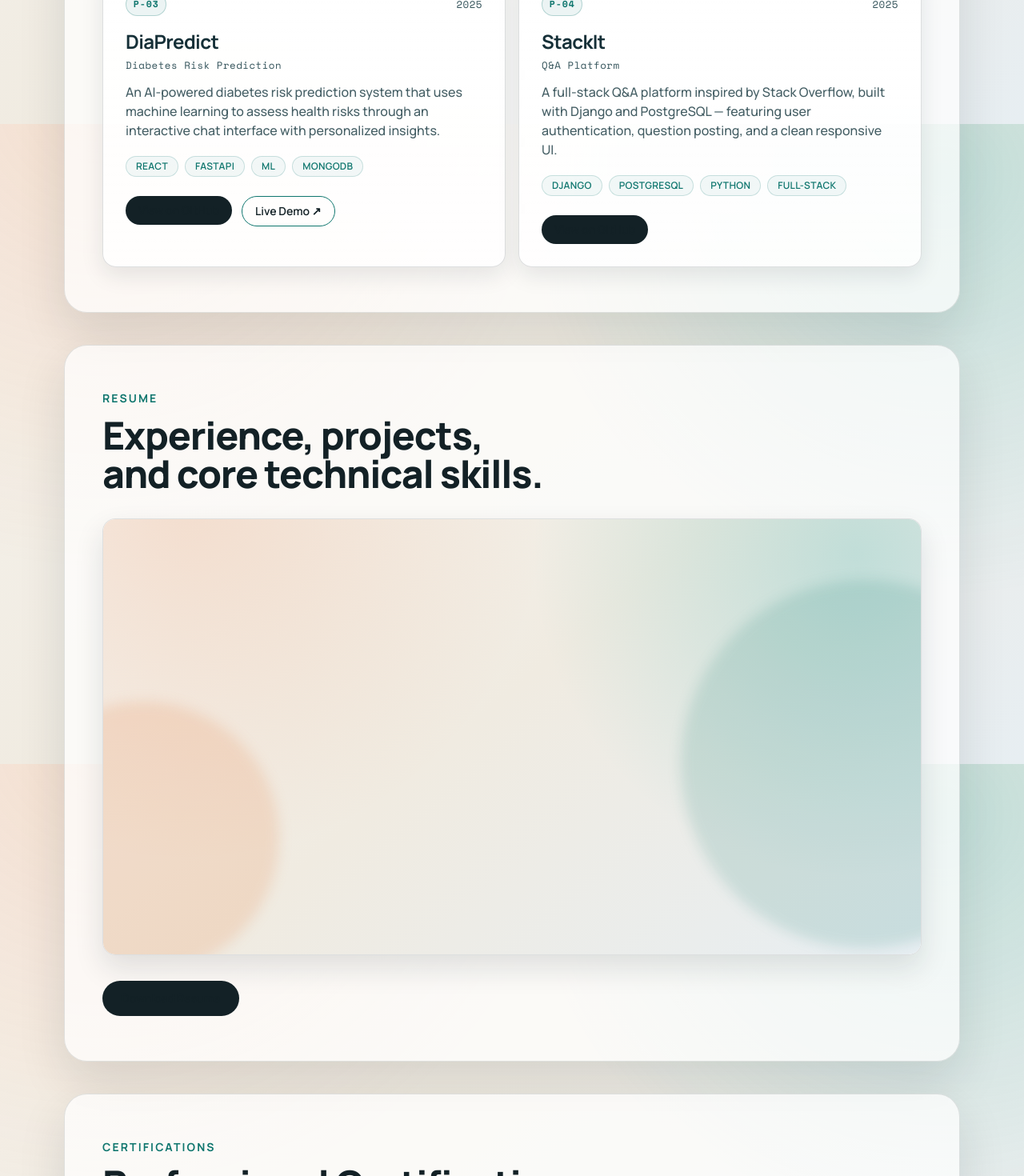
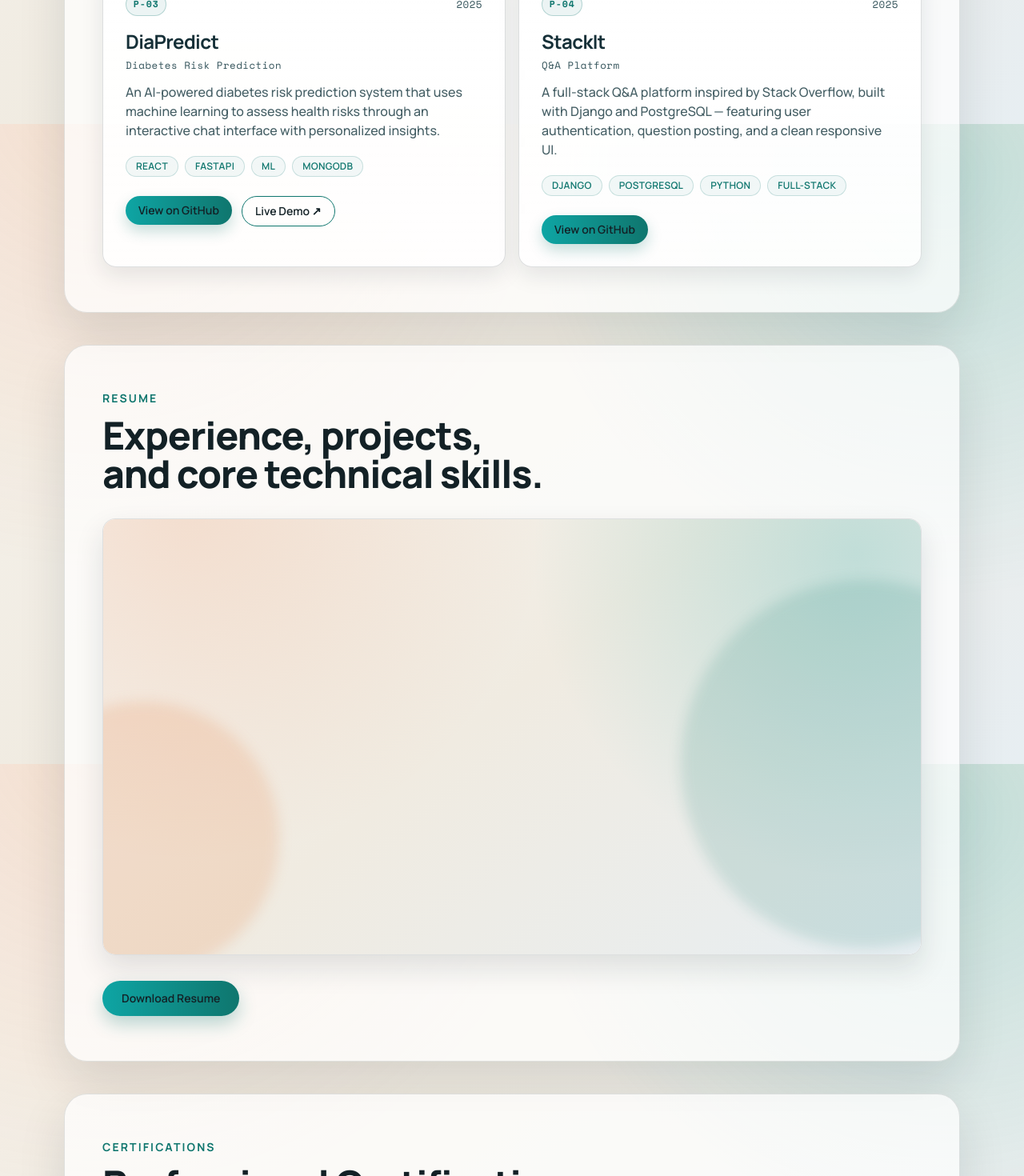
Before and after one commit to Prashant-bro/Prashant.github.in, a Next.js app: page / in a window 1280 px wide. Shown: the part 2245-3715 px from the top of the page at 80% size. Built offline with nearby package versions, Linux system fonts and the light colour scheme.

Commit message:
style: enhance UI for Projects and Resume components with gradient backgrounds and improved shadows

```diff
--- a/components/Projects.tsx
+++ b/components/Projects.tsx
@@ -84,7 +84,7 @@ export default function Projects() {
                   href={project.link}
                   target="_blank"
                   rel="noreferrer"
-                  className="inline-flex items-center self-start rounded-lg bg-[#132126] px-4 py-2 text-sm font-semibold text-white transition-colors duration-200 hover:bg-[#0f766e]"
+                  className="inline-flex items-center self-start rounded-lg bg-gradient-to-r from-[#0ea5a4] to-[#0f766e] px-4 py-2 text-sm font-semibold text-white shadow-[0_8px_18px_rgba(15,118,110,0.24)] transition-all duration-200 hover:-translate-y-0.5 hover:from-[#0f766e] hover:to-[#0b5f59]"
                 >
                   View on GitHub
                 </a>
--- a/components/Resume.tsx
+++ b/components/Resume.tsx
@@ -9,16 +9,16 @@ export default function ResumeViewer() {
 
         <div className="rise-in stagger-2 mt-8 overflow-hidden rounded-2xl border border-[#13212624] bg-white/85 shadow-[0_16px_36px_rgba(19,33,38,0.12)]">
           <iframe
-            src="/resume.pdf"
+            src="/Resume.pdf"
             title="Prashant resume"
             className="h-[68vh] min-h-[460px] w-full"
           />
         </div>
 
         <a
-          href="/resume.pdf"
+          href="/Resume.pdf"
           download
-          className="rise-in stagger-3 mt-8 inline-flex items-center rounded-xl bg-[#132126] px-6 py-3 text-sm font-semibold text-white transition-all duration-200 hover:-translate-y-0.5 hover:bg-[#0f766e]"
+          className="rise-in stagger-3 mt-8 inline-flex items-center rounded-xl bg-gradient-to-r from-[#0ea5a4] to-[#0f766e] px-6 py-3 text-sm font-semibold text-white shadow-[0_10px_22px_rgba(15,118,110,0.28)] transition-all duration-200 hover:-translate-y-0.5 hover:from-[#0f766e] hover:to-[#0b5f59]"
         >
           Download Resume
         </a>
```
Also changed, not shown: 1 other file (tests, documents, lock files or other folders).
